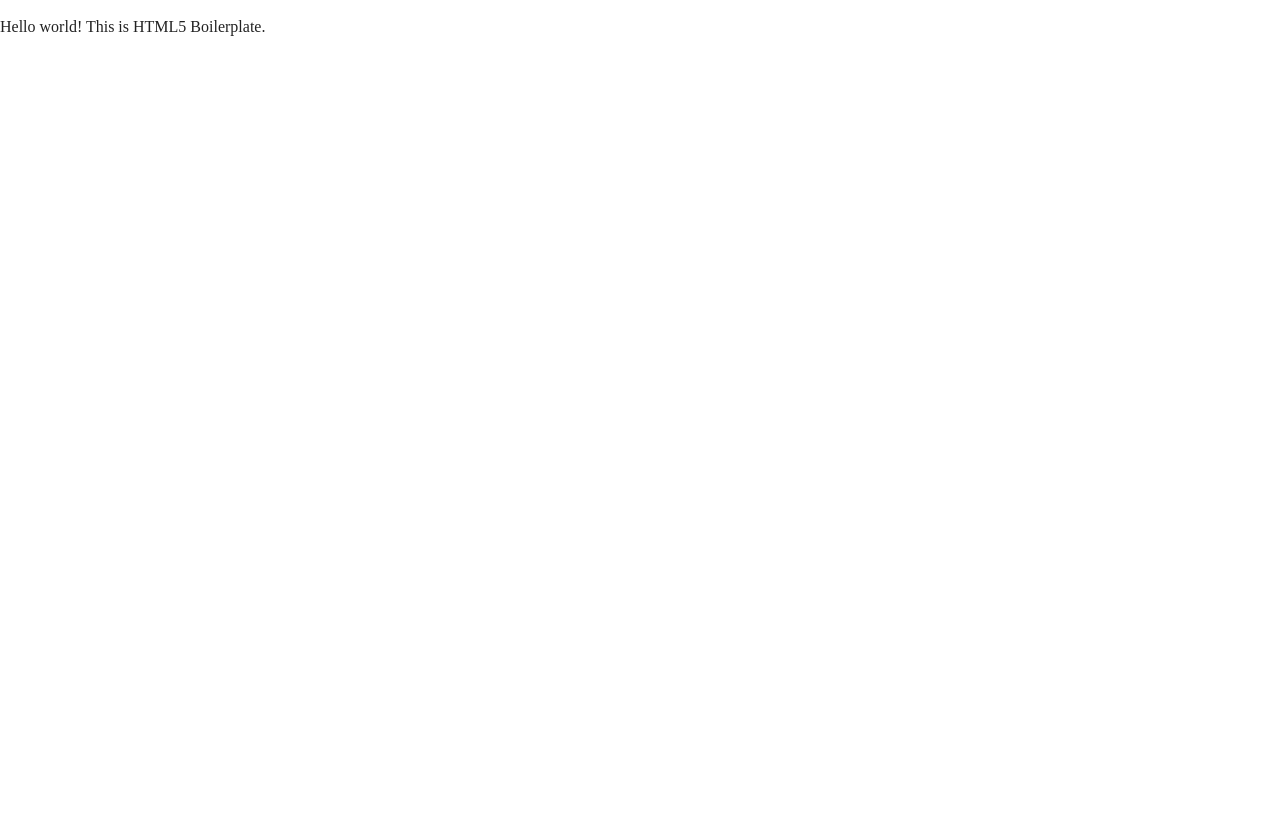
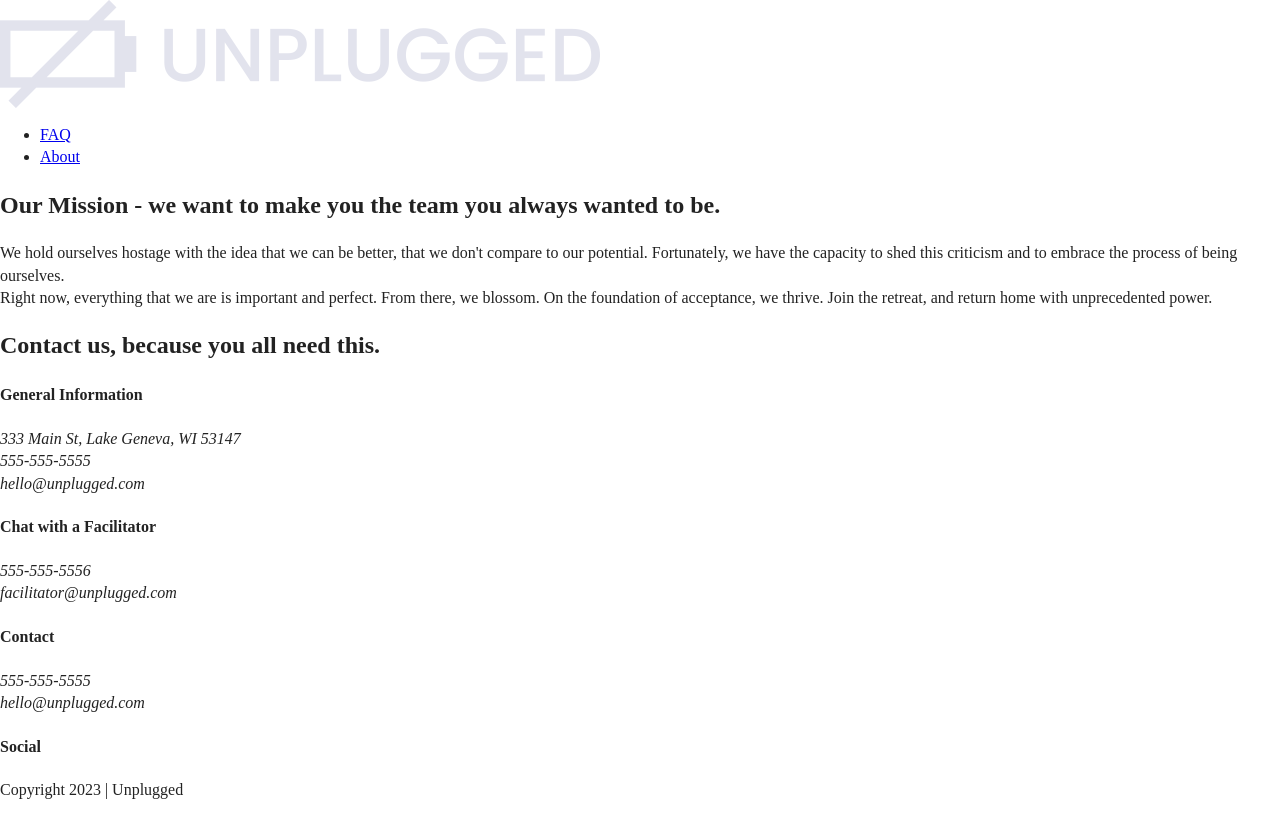
Before and after one commit to darriant/unplugged-project, a website: page about/index.html in a window 1280 px wide. Drawn offline with Linux system fonts and the light colour scheme.

Commit message:
finished outlining about page

```diff
--- a/about/index.html
+++ b/about/index.html
@@ -23,19 +23,92 @@
 </head>
 
 <body>
+  <header>
+    <div class="content-wrapper">
+      <a href="../index.html"><img src="../img/unpluggedlogo.png" alt="unplugged logo"></a>
+      <div class="header-divider"></div>
+      <nav>
+        <ul>
+          <li><a href="../faq/index.html" rel="noopener">FAQ</a></li>
+          <li><a href="#" rel="noopener">About</a></li>
+        </ul>
+      </nav>
+    </div>
+  </header>
 
-  <!-- Add your site or application content here -->
-  <p>Hello world! This is HTML5 Boilerplate.</p>
-  <script src="../js/vendor/modernizr-3.11.2.min.js"></script>
-  <script src="../js/plugins.js"></script>
-  <script src="../js/main.js"></script>
+  <main>
+    <section class="mission">
+      <div class="content-wrapper">
+        <div class="mission-content">
+          <h2>Our Mission - we want to make you the team you always wanted to be.</h2>
+          <p>We hold ourselves hostage with the idea that we can be better, that we don't compare to our potential.
+            Fortunately, we have the capacity to shed this criticism and to embrace the process of being ourselves.<br>
+            Right now, everything that we are is important and perfect. From there, we blossom.
+            On the foundation of acceptance, we thrive. Join the retreat, and return home with unprecedented power.
+          </p>
+        </div>
+      </div>
+    </section>
 
-  <!-- Google Analytics: change UA-XXXXX-Y to be your site's ID. -->
-  <script>
-    window.ga = function () { ga.q.push(arguments) }; ga.q = []; ga.l = +new Date;
-    ga('create', 'UA-XXXXX-Y', 'auto'); ga('set', 'anonymizeIp', true); ga('set', 'transport', 'beacon'); ga('send', 'pageview')
-  </script>
-  <script src="https://www.google-analytics.com/analytics.js" async></script>
+    <section class="map">
+      <figure>
+
+      </figure>
+    </section>
+
+    <section class="contact-section">
+      <div class="content-wrapper">
+        <h2>Contact us, because you all need this.</h2>
+        <div class="contact-content">
+          <div class="general-contact">
+            <h4>General Information</h4>
+            <address>
+              <p>333 Main St, Lake Geneva, WI 53147<br>
+                555-555-5555<br>
+                hello@unplugged.com
+              </p>
+            </address>
+          </div>
+          <div class="facilitator-contact">
+            <h4>Chat with a Facilitator</h4>
+            <address>
+              <p>555-555-5556<br>facilitator@unplugged.com</p>
+            </address>
+          </div>
+        </div>
+      </div>
+    </section>
+  </main>
+
+  <footer>
+    <div class="content-wrapper">
+      <div class="footer-content">
+        <div class="contact">
+          <h4>Contact</h4>
+          <address>
+            <p>555-555-5555<br>hello@unplugged.com</p>
+          </address>
+        </div>
+        <div class="social">
+          <h4>Social</h4>
+          <div class="social-icons">
+            <p>
+              <a href="https://www.facebook.com/Skillcrush/" target="_blank"></a>
+            </p>
+            <p>
+              <a href="https://twitter.com/Skillcrush" target="_blank"></a>
+            </p>
+            <p>
+              <a href="https://www.instagram.com/skillcrush/" target="_blank"></a>
+            </p>
+          </div>
+        </div>
+      </div>
+      <div class="copyright">
+        <p>Copyright 2023 | Unplugged</p>
+      </div>
+    </div>
+  </footer>
 </body>
 
 </html>
```
Also changed, not shown: index.html (+1 -1 lines).
